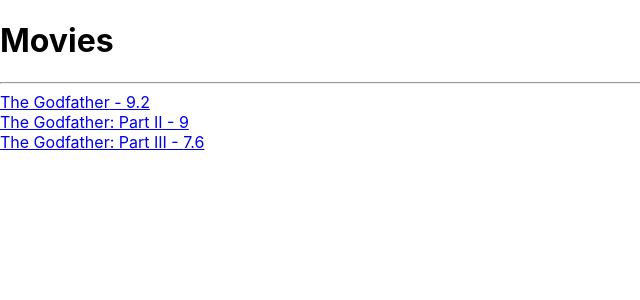
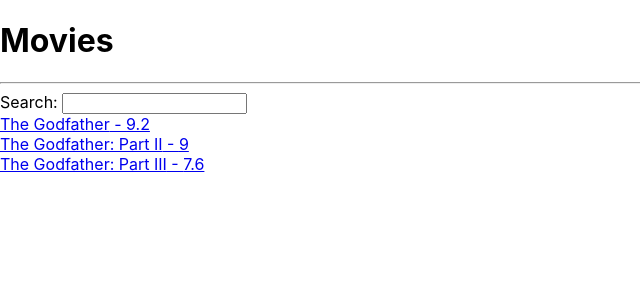
Before and after one commit to kaankazaz/ReactTrials, a React (Create React App) app: page / in a window 1280 px wide. Shown: the top 300 px of the page, without its empty margins (0-640 px from the left). Built offline with nearby package versions, Linux system fonts and the light colour scheme.

Commit message:
Event Handling

```diff
--- a/src/App.js
+++ b/src/App.js
@@ -22,11 +22,22 @@
   }
 ]
 
-function App() {
+ const App = () => {
+   const handleSearchInputChange = event => {
+     console.log(event.target.value);
+   }
+
+   const handleSearchInputKeyPress = event => {
+    if(event.key === 'Enter')
+      console.log("Enter key pressed. Search value: " + event.target.value);
+  }
+
   return (
     <div>
       <h1>Movies</h1>
       <hr />
+      <label htmlFor="searchInput">Search: </label>
+      <input id="searchInput" type="text" onChange={handleSearchInputChange} onKeyPress={handleSearchInputKeyPress}/>
       <DisplayMovies movies={movies} />
     </div>
   );
```
